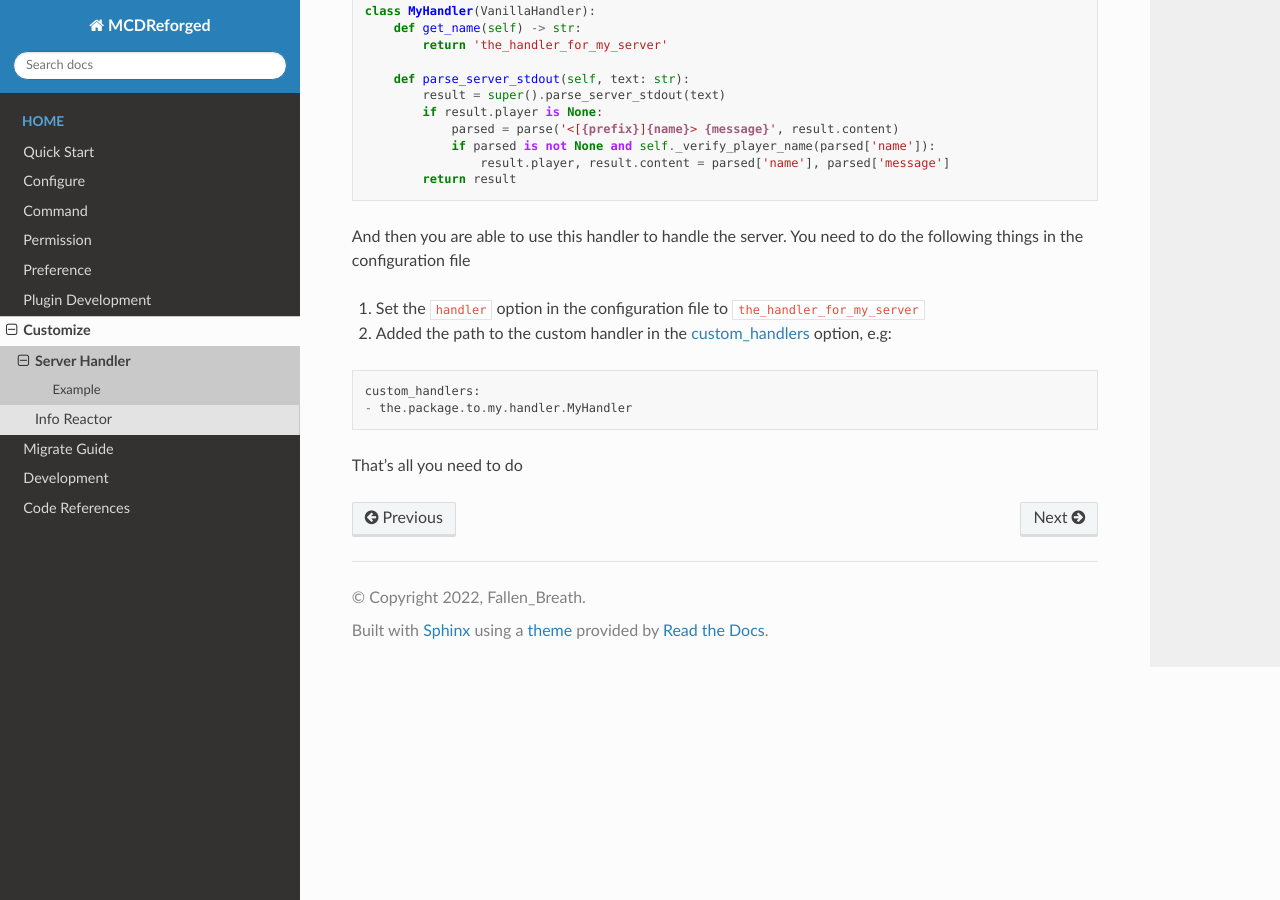
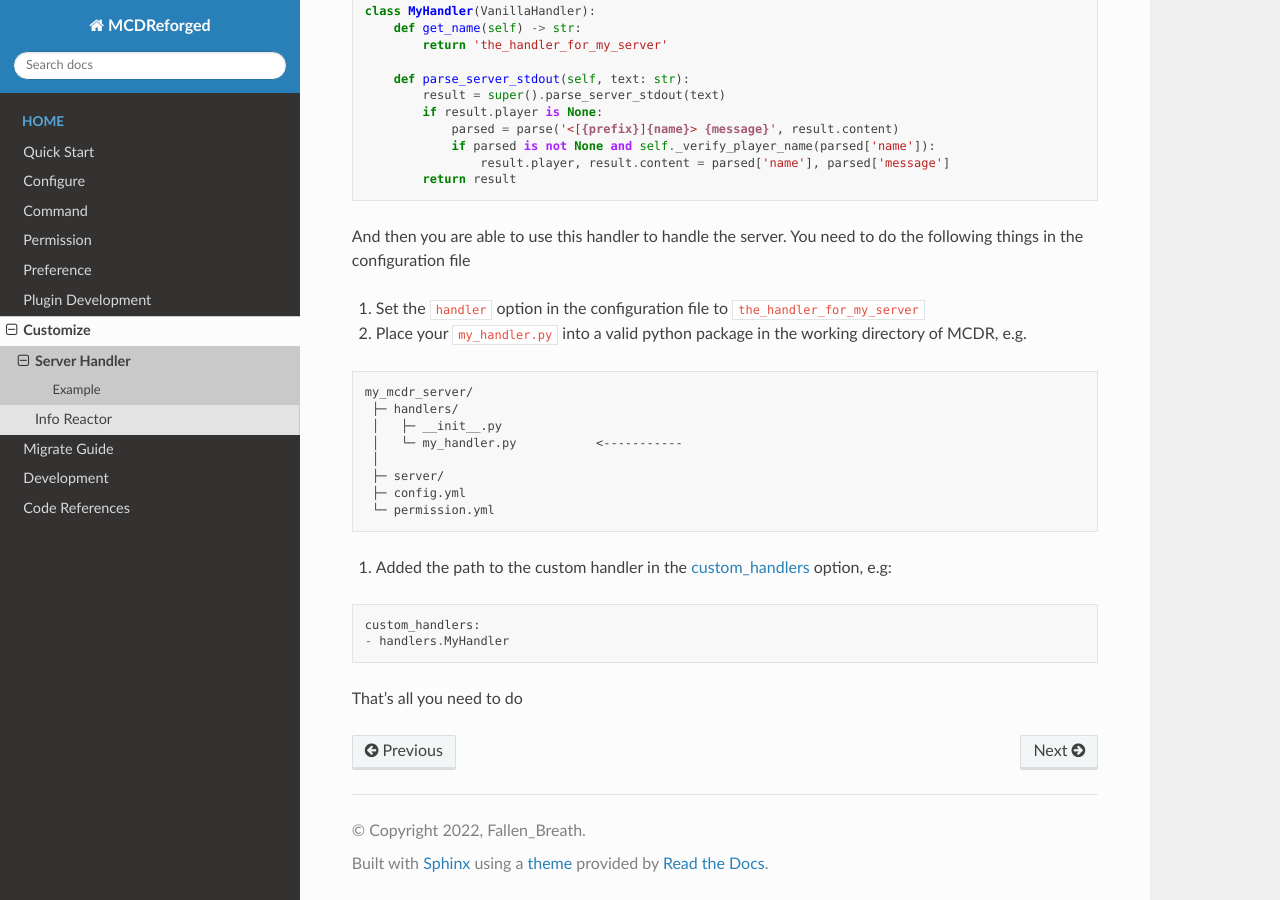
Before and after one commit to MCDReforged/MCDReforged, a Sphinx documentation site: the page built from docs/source/customize/handler.rst, in a window 1280 px wide and 900 px high, scrolled down 949 px. Built offline with Sphinx 7.4.7 and the Read the Docs theme 2.0.0, drawn with Linux system fonts in a browser that asks for light colours.

Commit message:
python package hint for custom handler doc

```diff
--- a/docs/source/customize/handler.rst
+++ b/docs/source/customize/handler.rst
@@ -47,11 +47,24 @@ And then you are able to use this handler to handle the server. You need to do t
 
 
 #. Set the ``handler`` option in the configuration file to ``the_handler_for_my_server``
+#. Place your ``my_handler.py`` into a valid python package in the working directory of MCDR, e.g.
+
+.. code-block::
+
+    my_mcdr_server/
+     ├─ handlers/
+     │   ├─ __init__.py
+     │   └─ my_handler.py           <-----------
+     │
+     ├─ server/
+     ├─ config.yml
+     └─ permission.yml
+
 #. Added the path to the custom handler in the `custom_handlers <../configure.html#custom-handlers>`__ option, e.g:
 
 .. code-block::
 
     custom_handlers:
-    - the.package.to.my.handler.MyHandler
+    - handlers.MyHandler
 
 That's all you need to do
```
Also changed, not shown: 1 other file.
